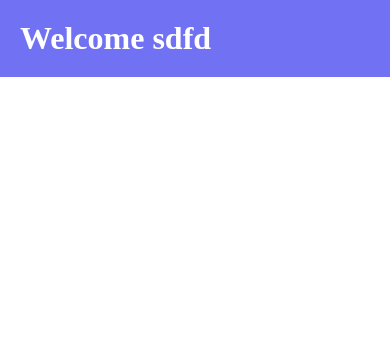
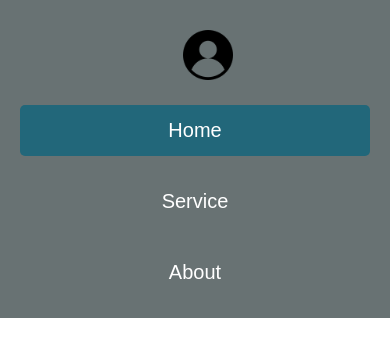
Before and after one commit to NIKHIL95969/Web-Tech, a plain HTML site: page CSS/ch1/index.html in a window 390 px wide. Drawn offline with Linux system fonts and the light colour scheme.

Commit message:
till now scroll bar

```diff
--- a/CSS/ch1/index.html
+++ b/CSS/ch1/index.html
@@ -9,9 +9,16 @@
 </head>
 <body>
     <div class="container">
-        <h1>
-            Welcome sdfd
-        </h1>
+        <ul class="nav-bar">
+            <div class="nav-left">
+                <li><img src="logo.png" alt="Avatar" class="avatar" display="block"></li>
+                <li><a class="active" href="#">Home</a></li>
+                <li><a href="#">Service</a></li>
+                <li><a href="#">About</a></li>
+            </div>
+
+        </ul>
+
     </div>
 </body>
 </html>
--- a/CSS/ch1/style.css
+++ b/CSS/ch1/style.css
@@ -2,9 +2,115 @@
     margin: 0;
     padding: 0;
 }
-.container{
-    /* margin: 20px; */
+/* .container{
+    margin: 20px;
     padding: 20px;
-    background: rgb(113, 113, 243);
+    background: rgb(62, 62, 70);
     color: white;
 }
+*/
+
+/*
+ul{
+list-style-type: none;
+  margin: 0;
+  padding: 0;
+  width: 100%;
+  background-color: #f1f1f1;
+    border: 1px solid rgb(51, 51, 51);
+}
+.li{
+    padding: 10px 10px;
+    text-align: center;
+}
+.li a{
+    display: block;
+    color: #000;
+    padding: 8px 16px;
+    text-decoration: none;
+
+}
+/* li a:hover{
+    background-color: #555;
+    color: white;
+} */
+/* li a.active{
+    background-color: rgb(238, 246, 13);
+    color: white;
+}
+li a:hover:not(.active){
+    background-color: aqua;
+    color: white;
+} */
+/* a{
+    color: aqua;
+} */
+ul.nav-bar{
+    list-style-type: none;
+    margin: 0;
+    padding: 10px 10px;
+    overflow: hidden;
+    background-color: #687273;
+    /* border: 1px solid rgb(89, 89, 89); */
+}
+ul.nav-bar li{
+    float: left;
+    padding: 10px;
+}
+ul.nav-bar li a{
+    display: block;
+    color: white;
+    font-size: 20px;
+    font-family: sans-serif;
+    text-align: center;
+    padding: 14px 16px;
+    text-decoration: none;
+    border-radius: 5px;
+}
+ul.nav-bar li a.active {
+
+    background-color: #22677a;
+    color: white;
+}
+
+ul.nav-bar li a:hover:not(.active) {
+    background-color: #555;
+    color: white;
+}
+img.avatar{
+    align-items: center;
+}
+.avatar {
+    vertical-align: middle;
+    justify-content: center;
+    width: 50px;
+    height: 50px;
+    border-radius: 0%;
+}
+@media screen and (max-width: 600px) {
+    ul.nav-bar li{
+        float: none;
+    }
+    img.avatar{
+        margin: 5px 5px;
+        padding-left: 45%;
+        padding-top: 5px;
+        border: none;
+    }
+}
+/* li a {
+    display: block;
+    color: #000;
+    padding: 8px 16px;
+    text-decoration: none;
+}
+
+li a.active {
+    background-color: #22677a;
+    color: white;
+}
+
+li a:hover:not(.active) {
+    background-color: #555;
+    color: white;
+} */
--- /dev/null
+++ b/CSS/ch2/style.css
@@ -0,0 +1,71 @@
+*{
+    margin: 0;
+    padding: 0;
+}
+.red{
+    background: black;
+    color: white;
+    font-family: sans-serif;
+    font-size: 20px;
+    padding: 20px;
+    border-radius: 5px;
+    margin: 10px;
+}
+.green{
+    background: rgb(52, 51, 51);
+    color: rgba(8, 243, 8, 0.566);
+    font-family: sans-serif;
+    font-size: 20px;
+    padding: 20px;
+    border-radius: 5px;
+    margin: 10px;
+}
+.container{
+    margin: 10px;
+    display: block;
+    background: rgba(216, 216, 216, 0.359);
+    border-radius: 5px;
+    overflow: auto;
+    white-space: nowrap;
+}
+.cont1{
+    display: inline-block;
+    background: rgb(237, 115, 115);
+    color: white;
+    width: 40vh;
+    height: 25vw;
+    padding: 10px;
+    margin: 20px;
+    font-family: sans-serif;
+    font-size: 20px;
+    border-radius: 5px;
+}
+.cont2{
+    display: inline-block;
+    background: rgb(92, 92, 93);
+    color: white;
+    width: 40vh;
+    height: 25vw;
+    padding: 10px;
+    margin: 20px;
+    font-family: sans-serif;
+    font-size: 20px;
+    border-radius: 5px;
+}
+@media screen and (max-width: 600px) {
+    .container{
+        display: flexbox;
+        flex-direction: column;
+        /* margin: 50px 50px 50px 50px; */
+    }
+    .cont1{
+        margin: 50px;
+        width: 50%;
+        height: 300px;
+    }
+    .cont2{
+        margin: 50px;
+        width: 50%;
+        height: 300px;
+    }
+}
```
Also changed, not shown: CSS/ch2/index.html (added, +32 -0 lines), CSS/ch3/index.html (added, +12 -0 lines), CSS/ch1/logo.png (added), CSS/ch3/style.css (added).
